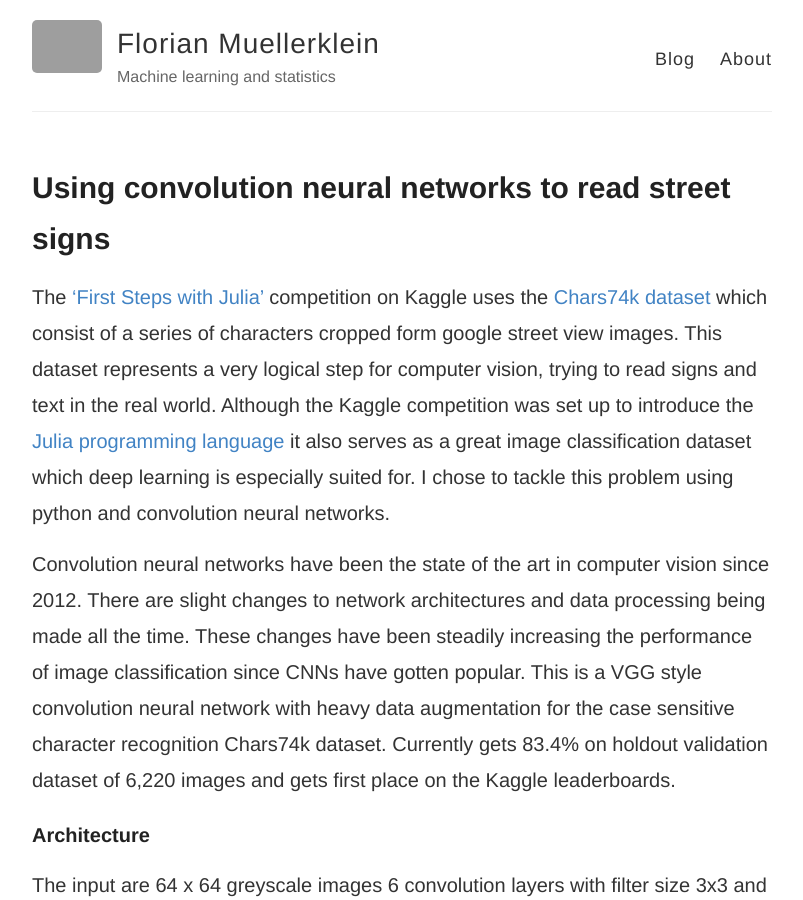
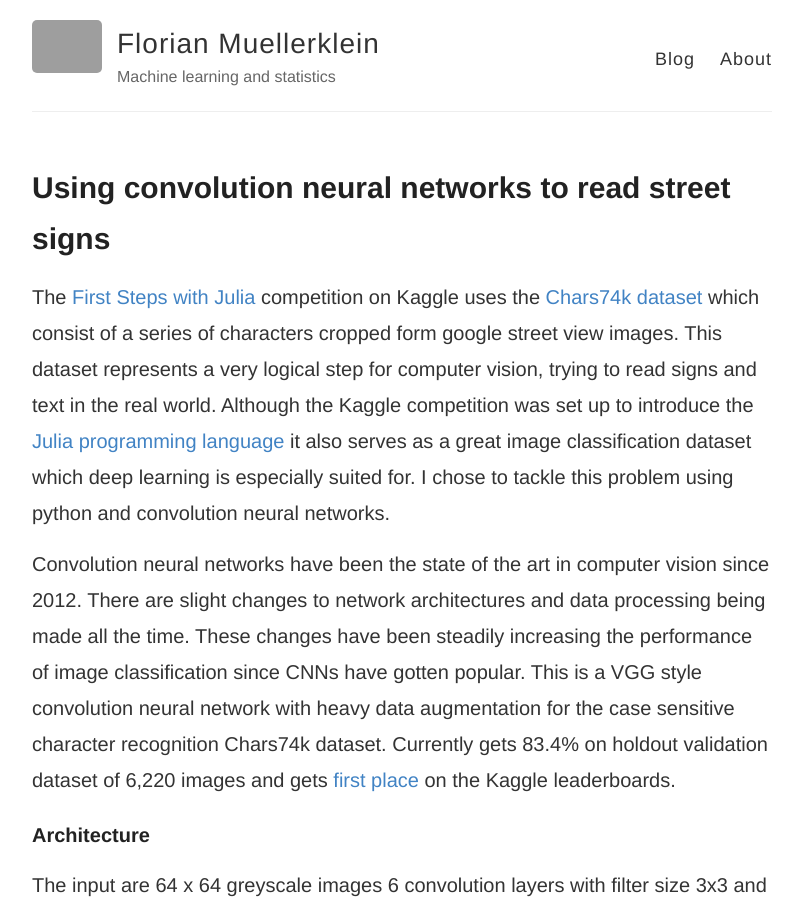
Before and after one commit to FlorianMuellerklein/FlorianMuellerklein.github.io, a Jekyll site: the page built from _posts/2016-2-13-cnn_streetview.md, in a window 1280 px wide and 900 px high. Shown: the whole window, without its empty margins (238-1041 px from the left). Built offline with Jekyll 4.4.1, drawn with Linux system fonts in a browser that asks for light colours; part of the change alters nothing that is shown; grey boxes are pictures that could not be loaded.

```diff
--- a/_posts/2016-2-13-cnn_streetview.md
+++ b/_posts/2016-2-13-cnn_streetview.md
@@ -4,9 +4,9 @@ title: Using convolution neural networks to read street signs
 published: True
 ---
 
-The ['First Steps with Julia'](https://www.kaggle.com/c/street-view-getting-started-with-julia) competition on Kaggle uses the [Chars74k dataset](http://www.ee.surrey.ac.uk/CVSSP/demos/chars74k/) which consist of a series of characters cropped form google street view images. This dataset represents a very logical step for computer vision, trying to read signs and text in the real world. Although the Kaggle competition was set up to introduce the [Julia programming language](http://julialang.org/) it also serves as a great image classification dataset which deep learning is especially suited for. I chose to tackle this problem using python and convolution neural networks.
+The [First Steps with Julia](https://www.kaggle.com/c/street-view-getting-started-with-julia) competition on Kaggle uses the [Chars74k dataset](http://www.ee.surrey.ac.uk/CVSSP/demos/chars74k/) which consist of a series of characters cropped form google street view images. This dataset represents a very logical step for computer vision, trying to read signs and text in the real world. Although the Kaggle competition was set up to introduce the [Julia programming language](http://julialang.org/) it also serves as a great image classification dataset which deep learning is especially suited for. I chose to tackle this problem using python and convolution neural networks.
 
-Convolution neural networks have been the state of the art in computer vision since 2012. There are slight changes to network architectures and data processing being made all the time. These changes have been steadily increasing the performance of image classification since CNNs have gotten popular. This is a VGG style convolution neural network with heavy data augmentation for the case sensitive character recognition Chars74k dataset. Currently gets 83.4% on holdout validation dataset of 6,220 images and gets first place on the Kaggle leaderboards.
+Convolution neural networks have been the state of the art in computer vision since 2012. There are slight changes to network architectures and data processing being made all the time. These changes have been steadily increasing the performance of image classification since CNNs have gotten popular. This is a VGG style convolution neural network with heavy data augmentation for the case sensitive character recognition Chars74k dataset. Currently gets 83.4% on holdout validation dataset of 6,220 images and gets [first place](https://www.kaggle.com/c/street-view-getting-started-with-julia/leaderboard) on the Kaggle leaderboards.
 
 ### Architecture
 
```
